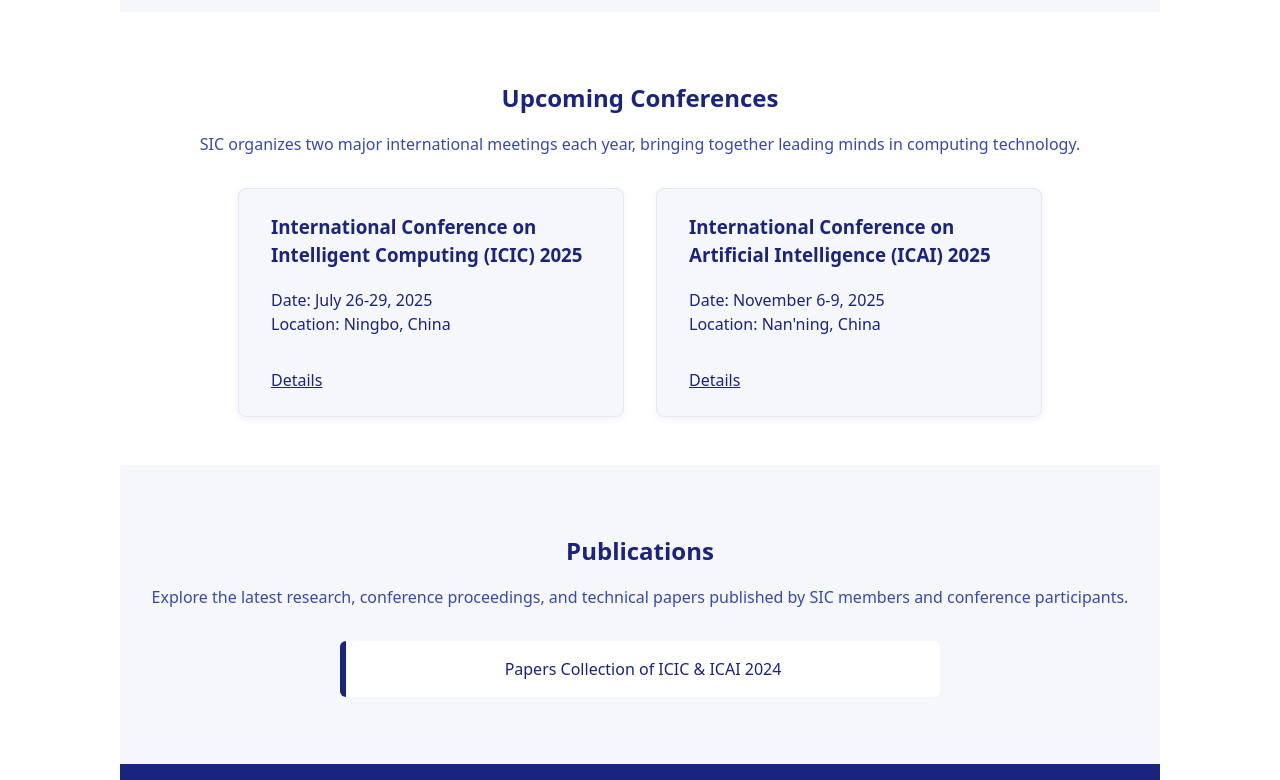
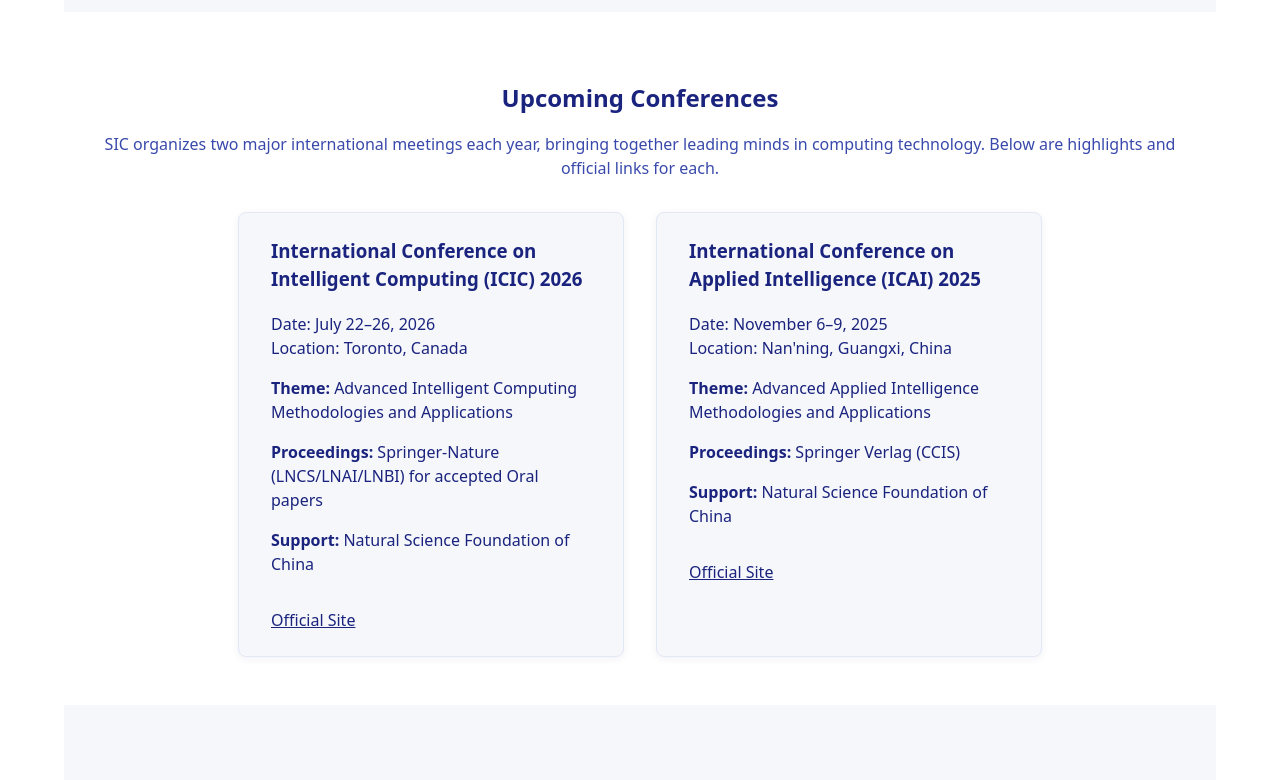
Before and after one commit to idt-eitech/sic_site, a Vue app: page / in a window 1280 px wide. Shown: the part 880-1660 px from the top of the page. Built offline with nearby package versions, Linux system fonts and the light colour scheme.

Commit message:
feat: make conferences page richer

```diff
--- a/index.html
+++ b/index.html
@@ -2,9 +2,9 @@
 <html lang="en">
   <head>
     <meta charset="UTF-8" />
-    <link rel="icon" type="image/svg+xml" href="/vite.svg" />
+    <link rel="icon" type="image/jpeg" href="/src/assets/sic_logo.jpg" />
     <meta name="viewport" content="width=device-width, initial-scale=1.0" />
-    <title>Vite + Vue</title>
+    <title>Society of International Computing</title>
   </head>
   <body>
     <div id="app"></div>
--- a/src/components/Conferences.vue
+++ b/src/components/Conferences.vue
@@ -2,18 +2,24 @@
   <section id="conferences" class="conferences-section">
     <h2>Upcoming Conferences</h2>
     <p class="desc">
-      SIC organizes two major international meetings each year, bringing together leading minds in computing technology.
+      SIC organizes two major international meetings each year, bringing together leading minds in computing technology. Below are highlights and official links for each.
     </p>
     <div class="conference-list">
       <div class="conference-card">
-        <h3>International Conference on Intelligent Computing (ICIC) 2025</h3>
-        <p>Date: July 26-29, 2025<br>Location: Ningbo, China</p>
-        <a href="http://www.ic-icc.cn/2025/index.php" class="details-link">Details</a>
+        <h3>International Conference on Intelligent Computing (ICIC) 2026</h3>
+        <p>Date: July 22–26, 2026<br>Location: Toronto, Canada</p>
+        <p><strong>Theme:</strong> Advanced Intelligent Computing Methodologies and Applications</p>
+        <p><strong>Proceedings:</strong> Springer-Nature (LNCS/LNAI/LNBI) for accepted Oral papers</p>
+        <p><strong>Support:</strong> Natural Science Foundation of China</p>
+        <a href="http://www.ic-icc.cn/" class="details-link" target="_blank" rel="noopener">Official Site</a>
       </div>
       <div class="conference-card">
-        <h3>International Conference on Artificial Intelligence (ICAI) 2025</h3>
-        <p>Date: November 6-9, 2025<br>Location: Nan'ning, China</p>
-        <a href="http://www.icai.org.cn/2025/" class="details-link">Details</a>
+        <h3>International Conference on Applied Intelligence (ICAI) 2025</h3>
+        <p>Date: November 6–9, 2025<br>Location: Nan'ning, Guangxi, China</p>
+        <p><strong>Theme:</strong> Advanced Applied Intelligence Methodologies and Applications</p>
+        <p><strong>Proceedings:</strong> Springer Verlag (CCIS)</p>
+        <p><strong>Support:</strong> Natural Science Foundation of China</p>
+        <a href="http://icai.org.cn/" class="details-link" target="_blank" rel="noopener">Official Site</a>
       </div>
     </div>
   </section>
```
Also changed, not shown: src/assets/sic_logo.jpg (added).
